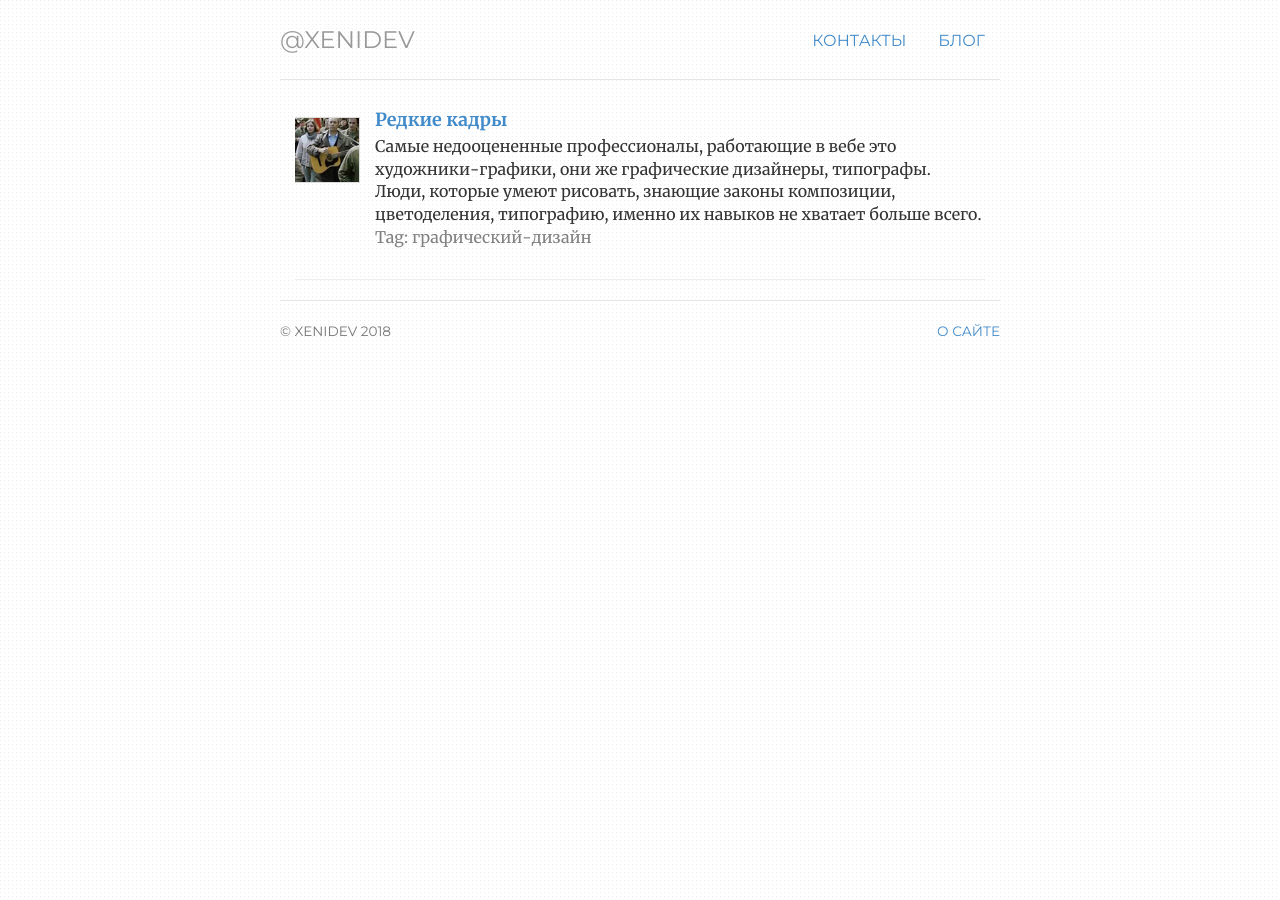
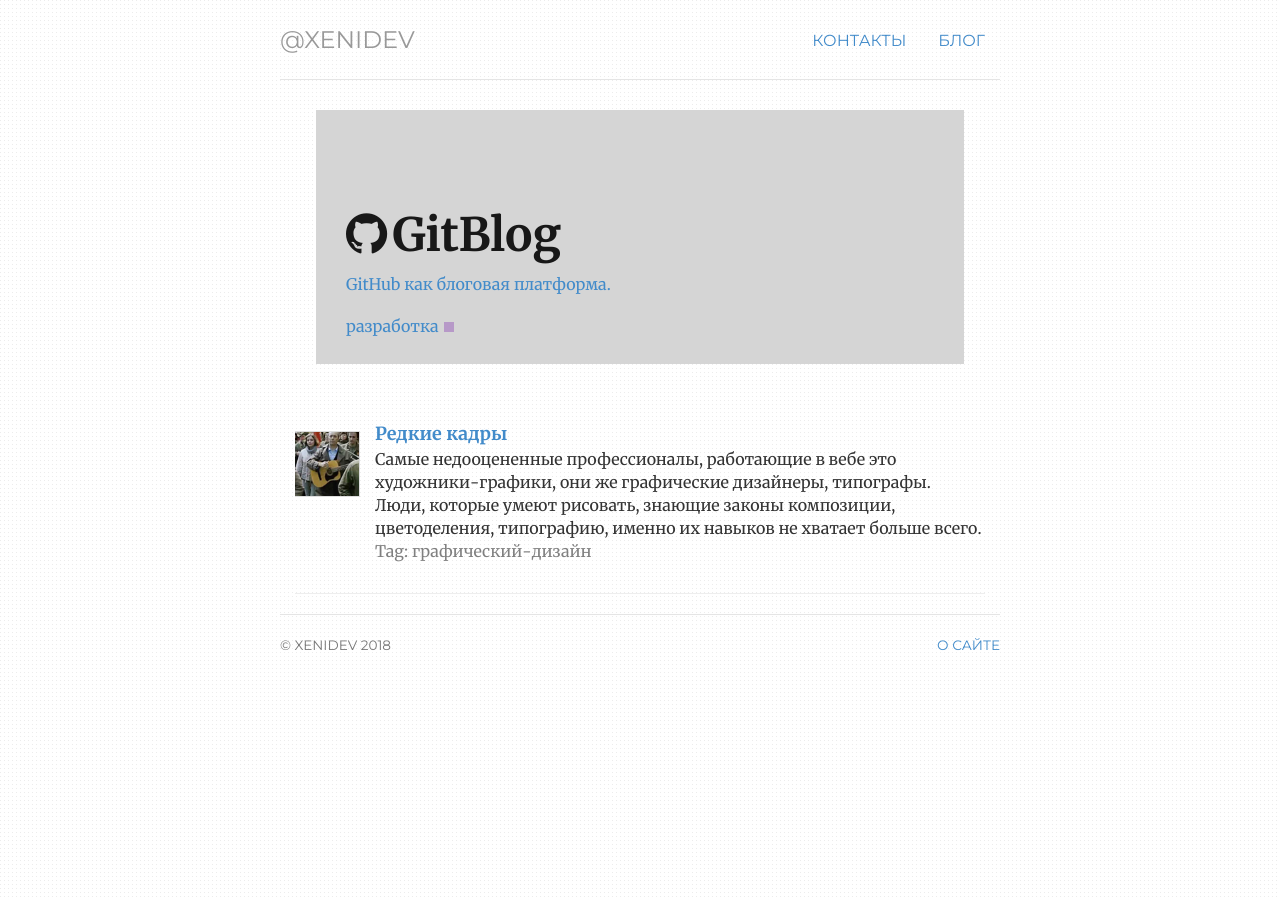
Before and after one commit to ValeraS/xenidev.github.io, a Jekyll site: the page built from notes/razrabotka.html, in a window 1280 px wide. Built offline with Jekyll 4.4.1, drawn with Linux system fonts in a browser that asks for light colours.

Commit message:
Update razrabotka.html

```diff
--- a/notes/razrabotka.html
+++ b/notes/razrabotka.html
@@ -1,6 +1,28 @@
 ---
 layout: default
 ---
+
+      <div class="guide">
+  <div class="title">
+    <ul class="fa-ul">
+      <li><i class="fa fa-github" style="font-size:48px;"></i><h1>GitBlog</h1></li>
+
+    </ul>
+    <p>GitHub как блоговая платформа.</p>
+
+    <ul class="square-categories">
+
+      <li><a href="/notes/medtech">разработка<span class="badge-category-razrabotka"></span></a> </li>
+
+
+
+    </ul>
+  </div>
+
+</div>
+<!-- /.guide -->
+
+
 
 <div class="notes">
   <div class="container">
```
